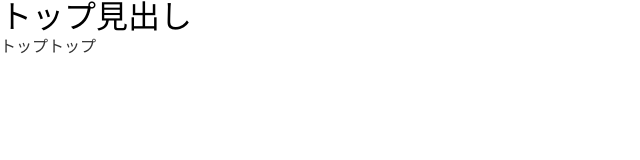
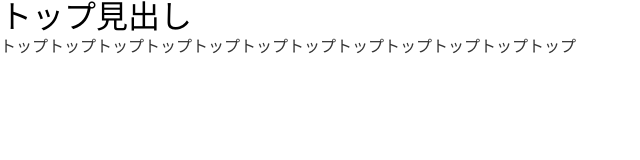
Before and after one commit to FujihitoWatanabe/ejs, a website: page public_html/src/ejs/index.ejs in a window 1280 px wide. Shown: the whole page, without its empty margins (0-640 px from the left). Drawn offline with nearby package versions, Linux system fonts and the light colour scheme; files that its build step writes are made by us from their sources.

Commit message:
トップテキスト変更。

```diff
--- a/public_html/src/ejs/index.ejs
+++ b/public_html/src/ejs/index.ejs
@@ -14,7 +14,7 @@
             トップ見出し
         </h1>
         <p>
-            トップトップ
+            トップトップトップトップトップトップトップトップトップトップトップトップ
         </p>
 
     </div>
```
Also changed, not shown: public_html/dest/index.html.
